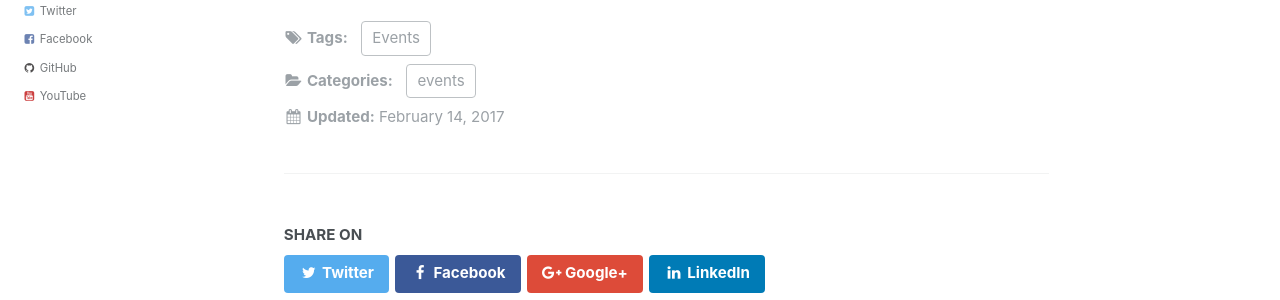
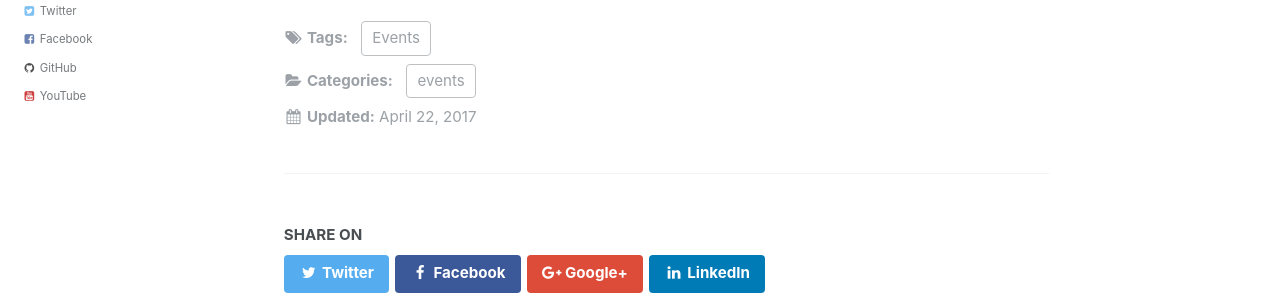
Before and after one commit to AzugBe/azugbe.github.io, a Jekyll site: the page built from _posts/events/2017-04-22---global-azure-bootcamp-2017.md, in a window 1280 px wide and 900 px high, scrolled down 1284 px. Shown: the part 236-536 px from the top of the window. Built offline with Jekyll 4.4.1, drawn with Linux system fonts in a browser that asks for light colours.

```diff
--- a/_posts/events/2017-04-22---global-azure-bootcamp-2017.md
+++ b/_posts/events/2017-04-22---global-azure-bootcamp-2017.md
@@ -1,7 +1,7 @@
 ---
 layout: single
 title: "2017-04-22 - Global Azure Bootcamp 2017 in Belgium"
-date: 2017-02-14 13:42:00 +0000
+date: 2017-04-22 13:42:00 +0000
 comments: true
 published: true
 categories: ["events"]
```
Also changed, not shown: index.md (+1 -1 lines).
